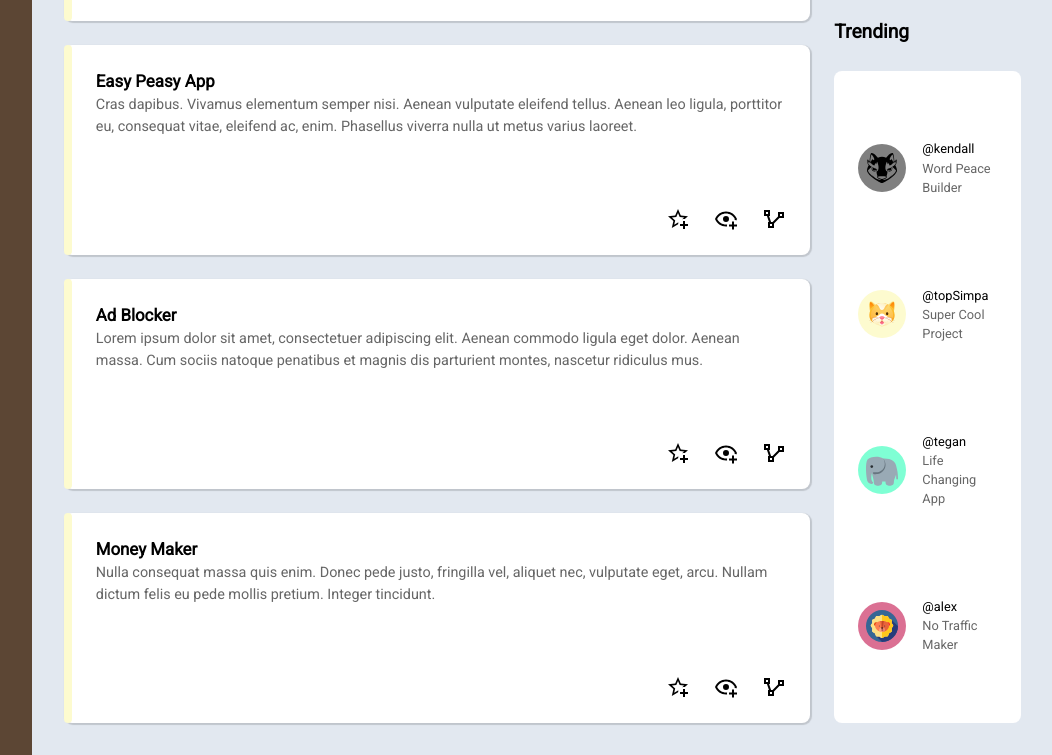
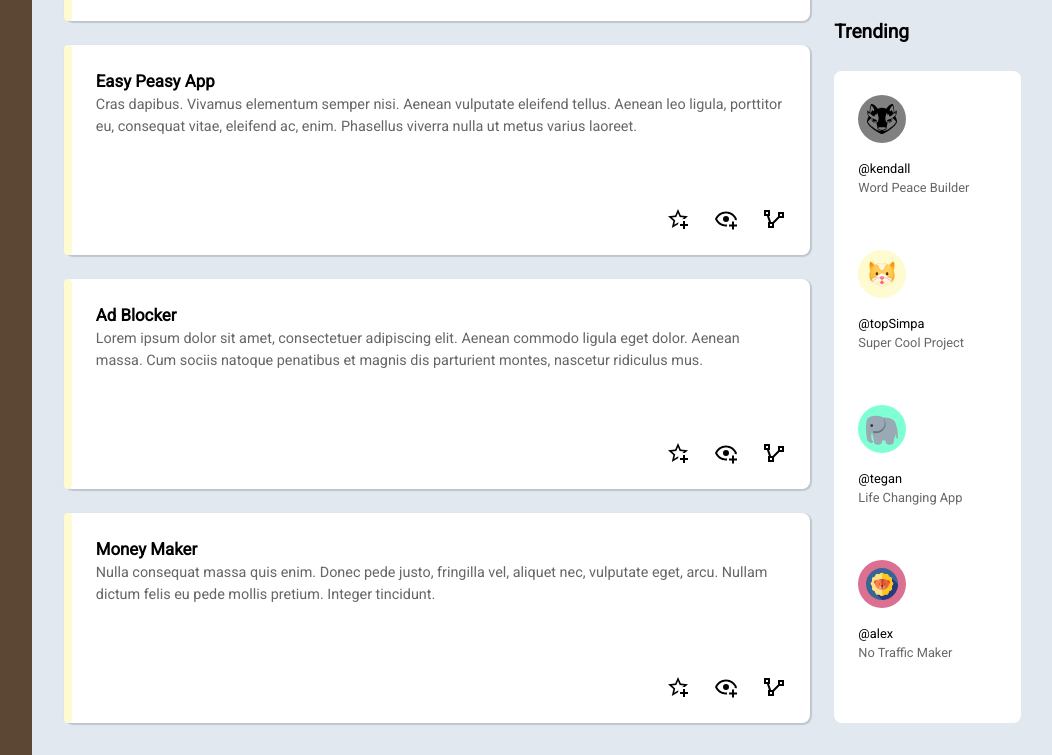
Before and after one commit to topSimpa/Odin-admin-landing-page, a plain HTML site: page index.html in a window 1280 px wide. Shown: the part 918-1673 px from the top of the page, without its empty margins (227-1279 px from the left). Drawn offline with Linux system fonts and the light colour scheme.

Commit message:
feat(flex-trending): make trending items flex-items

```diff
--- a/style.css
+++ b/style.css
@@ -202,21 +202,20 @@ h3, h4 {
 }
 
 .status {
-    display: grid;
-    grid-template-columns: auto 1fr;
+    display: flex;
+    flex-wrap: wrap;
     align-items: center;
+    align-content: flex-start;
+    gap: 16px;
+}
+
+.trending .content-box {
     gap: 16px;
 }
 
 .user {
     color: black
 }
-
-svg {
-    fill: white;
-    width: 24px;
-}
-
 
 @font-face {
     font-family: 'Roboto';
```
